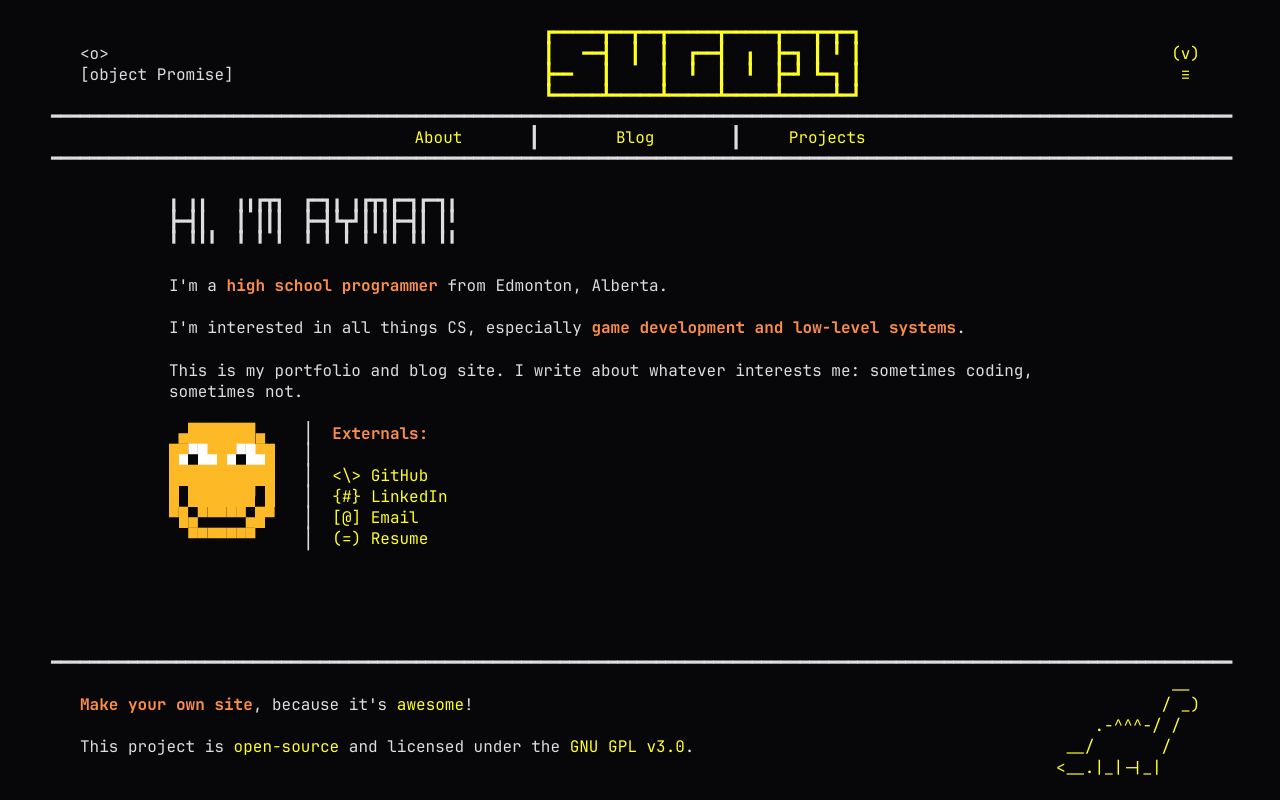
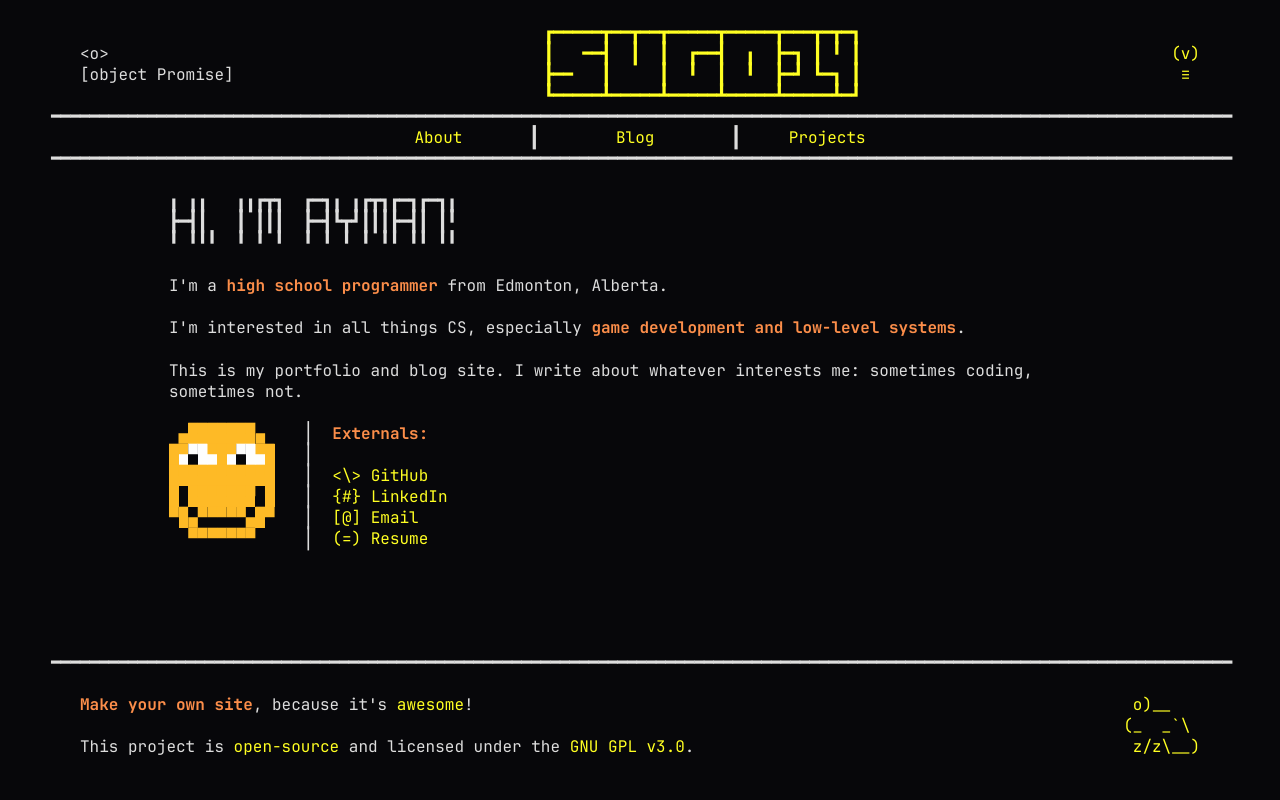
Before and after one commit to sugo14/sugo14.github.io, an Eleventy site: page index.html in a window 1280 px wide. Built offline with nearby package versions, Linux system fonts and the light colour scheme; Eleventy itself is replaced by a stand-in of ours; files that its build step writes are made by us from their sources.

Commit message:
Added random footer art

`````diff
--- a/_includes/blog-layout.html
+++ b/_includes/blog-layout.html
@@ -72,11 +72,11 @@
                     </div>
 
                     <div class="right" id="footer-ascii">
-                            <p class="pre ascii-art"><a href="https://asciiart.website/art/642"  target="_blank" rel="noopener noreferrer">            __
+                            <a class="pre ascii-art" href="https://asciiart.website/art/642"  target="_blank" rel="noopener noreferrer">            __
            / _)
     .-^^^-/ /
  __/       /
-<__.|_|-|_|    </a></p>
+<__.|_|-|_|    </a>
                     </div>
                 </div>
             </footer>
@@ -87,7 +87,6 @@
     <script type="module" src="/scripts/gridString.js"></script>
     <script type="module" src="/scripts/script.js"></script>
     <script type="module" src="/scripts/themes.js"></script>
-    <script data-goatcounter="https://sugo14.goatcounter.com/count"
-        async src="/scripts/count.js"></script>
+    <script type="module" src="/scripts/footerArt.js"></script>
 </body>
 </html>
--- a/_includes/layout.html
+++ b/_includes/layout.html
@@ -93,11 +93,11 @@
                     </div>
 
                     <div class="right" id="footer-ascii">
-                            <p class="pre ascii-art"><a href="https://asciiart.website/art/642"  target="_blank" rel="noopener noreferrer">            __
+                            <a class="pre ascii-art" href="https://asciiart.website/art/642"  target="_blank" rel="noopener noreferrer">            __
            / _)
     .-^^^-/ /
  __/       /
-<__.|_|-|_|    </a></p>
+<__.|_|-|_|    </a>
                     </div>
                 </div>
             </footer>
@@ -109,7 +109,6 @@
     <script type="module" src="/scripts/script.js"></script>
     <script type="module" src="/scripts/sugo.js"></script>
     <script type="module" src="/scripts/themes.js"></script>
-    <script data-goatcounter="https://sugo14.goatcounter.com/count"
-        async src="/scripts/count.js"></script>
+    <script type="module" src="/scripts/footerArt.js"></script>
 </body>
 </html>
--- /dev/null
+++ b/assets/art/footer.json
@@ -0,0 +1,66 @@
+[
+    {
+        "art": "        /\\_/\\\n   ____/ o o \\\n /~____  =ø= /\n(______)__m_m)",
+        "link": "https://asciiart.website/art/314"
+    },
+    {
+        "art": "  @..@\n (\\--/)\n(.>__<.)\n^^^  ^^^",
+        "link": "https://asciiart.website/art/429"
+    },
+    {
+        "art": "      _ __,~~~/\n,~~`( )_( )-\\|\n    |/|  `--.\n    ! !  !  ",
+        "link": "https://asciiart.website/art/1584"
+    },
+    {
+        "art": "      __)\\_  \n(\\_.-'    a`-.\n(/~~````(/~^^`",
+        "link": "https://asciiart.website/art/49"
+    },
+    {
+        "art": "   .-.\n  /'v'\\\n (/   \\)\n===\"=\"===",
+        "link": "https://asciiart.website/art/191"
+    },
+    {
+        "art": "\\    /\\\n )  ( ')\n(  /  )\n \\(__)|",
+        "link": "https://asciiart.website/art/331"
+    },
+    {
+        "art": "            __\n           / _)\n    .-^^^-/ /\n __/       /\n<__.|_|-|_|",
+        "link": "https://asciiart.website/art/642"
+    },
+    {
+        "art": "     (_)\n   _ / \",\n./( (  )\n  f^~Y^|",
+        "link": "https://asciiart.website/art/4677"
+    },
+    {
+        "art": "   _      _      _\n__(.)< __(.)> __(.)=\n\\___)  \\___)  \\___)",
+        "link": "https://asciiart.website/art/221"
+    },
+    {
+        "art": "  )\\._.,--....,'``.\n /,   _.. \\   _\\  (`._ ,.\n`._.-(,_..'--(,_..'`-.;.'",
+        "link": "https://asciiart.website/art/323"
+    },
+    {
+        "art": " o)__\n(_  _`\\\n z/z\\__)",
+        "link": "https://asciiart.website/art/438"
+    },
+    {
+        "art": "         _ _ /--\\\n\\/_ _ _/(_(_(_o o)\n (_(_(_(/      ^",
+        "link": "https://asciiart.website/art/511"
+    },
+    {
+        "art": "       ____()()\n      /      @@\n`~~~~~\\_;m__m._>o",
+        "link": "https://asciiart.website/art/762"
+    },
+    {
+        "art": "a'!   _,,_\n  \\\\_/    \\\n   \\, /-( /'-,\n    //\\ //\\\\",
+        "link": "https://asciiart.website/art/305"
+    },
+    {
+        "art": "  |\\      _,,,---,,_\n  /,`.-'`'    -.  ;-;;,_\n |,4-  ) )-,_..;\\ (  `'-'\n'---''(_/--'  `-'\\_)",
+        "link": "https://asciiart.website/art/324"
+    },
+    {
+        "art": "      \\\\\n ,-~~~-\\\\_\n(        .\\\n@\\___(__--'",
+        "link": "https://asciiart.website/art/607"
+    }
+]
--- a/css/style.css
+++ b/css/style.css
@@ -384,7 +384,7 @@ em {
     margin-top: var(--line-height);
     margin-bottom: var(--line-height);
 }
-@media (max-width: 657px) {
+@media (max-width: 800px) {
     #make-your-own-site {
         display: none;
     }
--- /dev/null
+++ b/scripts/footerArt.js
@@ -0,0 +1,27 @@
+import { GridString } from './gridString.js';
+
+let artData = []
+
+async function loadArt() {
+    const response = await fetch('/assets/art/footer.json');
+    artData = await response.json();
+}
+
+function selectArt() {
+    const randomIndex = Math.floor(Math.random() * artData.length);
+    return artData[randomIndex];
+}
+
+async function initFooterArt() {
+    await loadArt();
+    const selectedArt = selectArt();
+    const artSplit = selectedArt.art.split("\n");
+    const newlineCnt = artSplit.length - 1;
+    if (newlineCnt < 4) {
+        document.querySelector("#footer-ascii").classList.add("upline");
+    }
+    document.querySelector(".ascii-art").textContent = GridString.fromStringArray(artSplit).toString();
+    document.querySelector(".ascii-art").href = selectedArt.link;
+}
+
+initFooterArt();
`````
Also changed, not shown: assets/art/header.txt (deleted, +0 -106 lines), README.md, github/8-30-2025-themes.gif (added).
